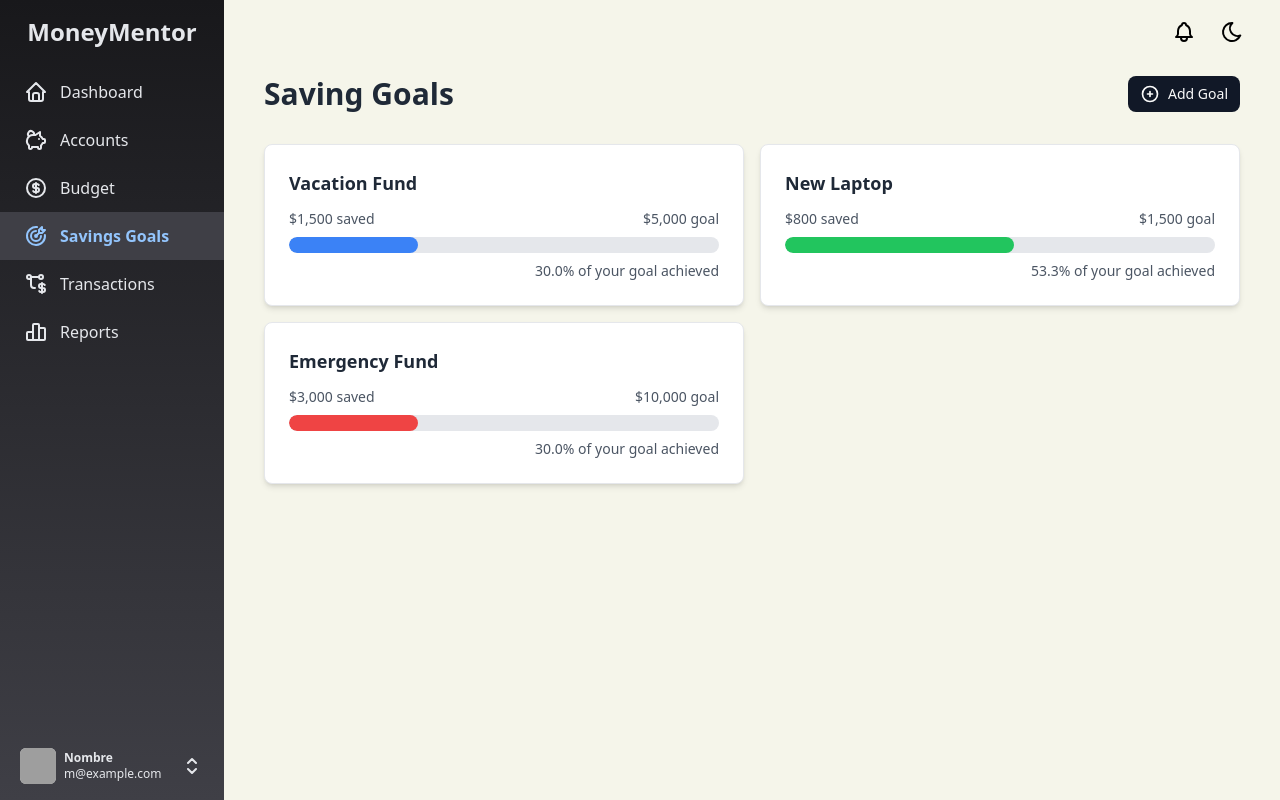
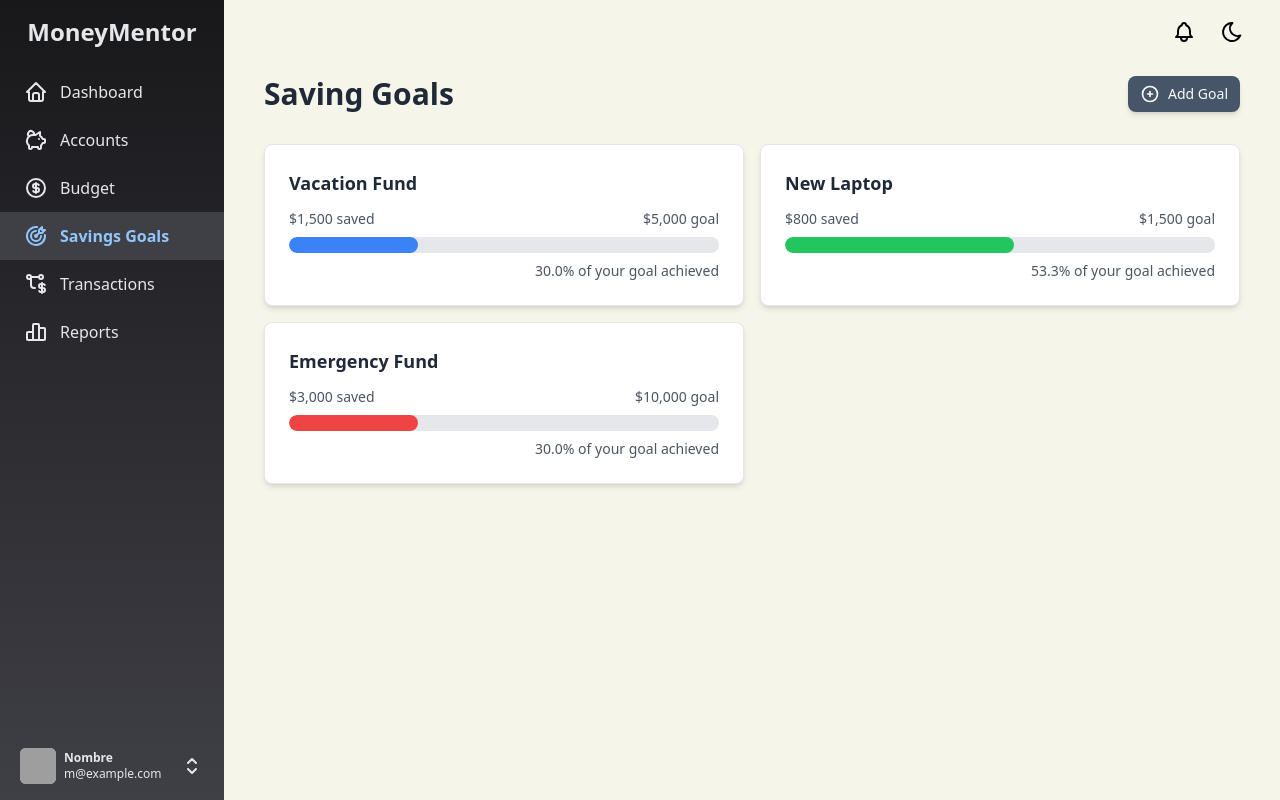
Before and after one commit to ChriisLM/MoneyMentor, a React (Vite) app: page /savings in a window 1280 px wide. Built offline with nearby package versions, Linux system fonts and the light colour scheme; grey boxes are pictures that could not be loaded.

Commit message:
style: Added dark mode styles

```diff
--- a/src/components/ButtonAdd.tsx
+++ b/src/components/ButtonAdd.tsx
@@ -6,7 +6,7 @@ interface ButtonAddProps {
 }
 export function ButtonAdd({ icon = true, children }: ButtonAddProps) {
   return (
-    <button className="flex gap-2 bg-gray-900 text-zinc-50 text-sm px-3 py-2 rounded-lg font-medium hover:bg-gray-800">
+    <button className="flex gap-2 bg-slate-600 shadow-md transition-all text-zinc-50 text-sm px-3 py-2 rounded-lg font-medium hover:bg-gray-800">
       {icon && <AddCircleIcon className="w-5 h-5" />}
       {children}
     </button>
```
